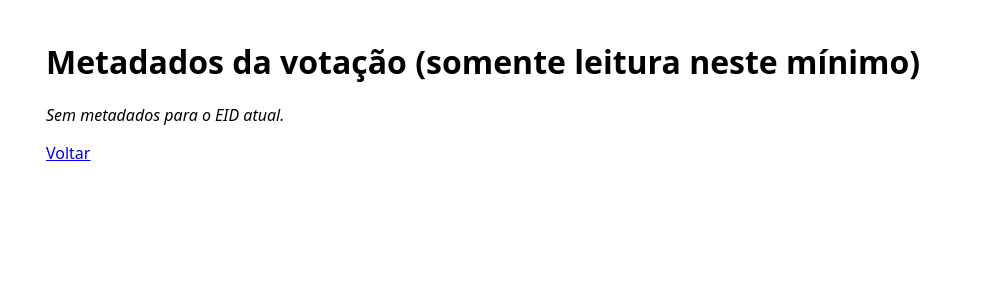
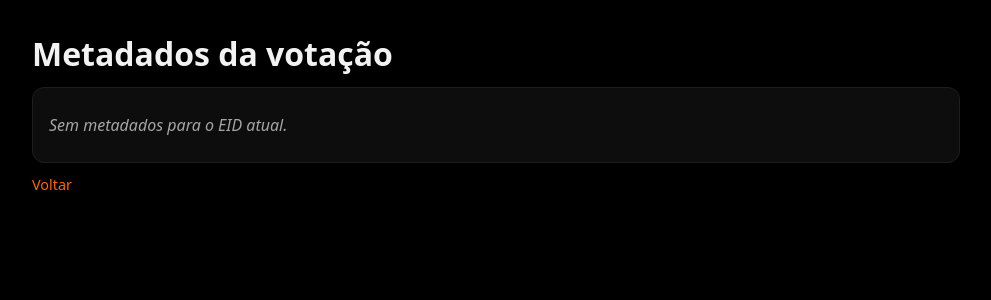
Before and after one commit to Jccasafus-hub/SchulzeVote, a Flask app: template templates/admin_election_meta.html in a window 1280 px wide. Shown: the top 300 px of the page, without its empty margins (144-1135 px from the left). Run offline with Flask 3, Linux system fonts and the light colour scheme; the template is opened without the code that fills it, so the values that code supplies are empty.

Commit message:
Update admin_election_meta.html

```diff
--- a/templates/admin_election_meta.html
+++ b/templates/admin_election_meta.html
@@ -1,13 +1,13 @@
-<!doctype html>
-<html lang="pt-BR">
-<head><meta charset="utf-8"><title>Admin · Metadados</title><meta name="viewport" content="width=device-width,initial-scale=1"></head>
-<body style="font-family:system-ui,Arial,sans-serif;max-width:900px;margin:40px auto;padding:0 16px">
-  <h1>Metadados da votação (somente leitura neste mínimo)</h1>
-  {% if meta %}
-    <pre>{{ meta|tojson(indent=2) }}</pre>
-  {% else %}
-    <p><i>Sem metadados para o EID atual.</i></p>
-  {% endif %}
-  <p><a href="/admin/home?secret={{ request.args.get('secret','')|urlencode }}">Voltar</a></p>
-</body>
-</html>
+{% extends "base_admin.html" %}
+{% block title %}Admin · Metadados{% endblock %}
+{% block content %}
+  <h1>Metadados da votação</h1>
+  <div class="card">
+    {% if meta %}
+      <pre>{{ meta|tojson(indent=2) }}</pre>
+    {% else %}
+      <p class="muted"><i>Sem metadados para o EID atual.</i></p>
+    {% endif %}
+  </div>
+  <p class="small" style="margin-top:12px"><a href="/admin/home?secret={{ request.args.get('secret','')|urlencode }}">Voltar</a></p>
+{% endblock %}
```
